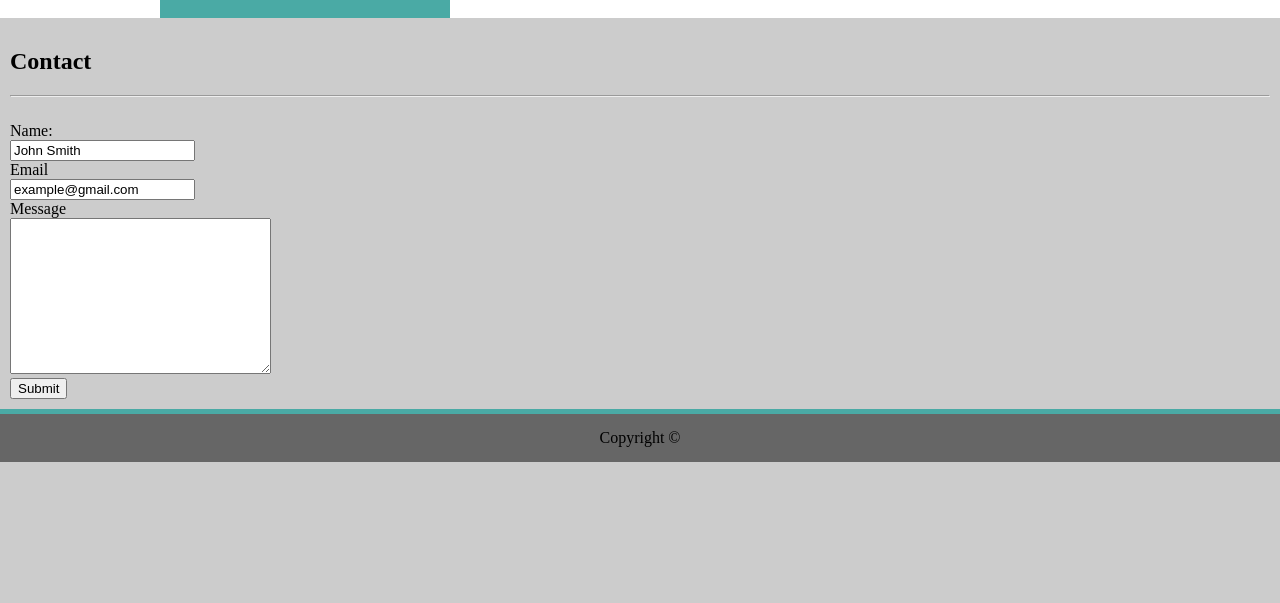
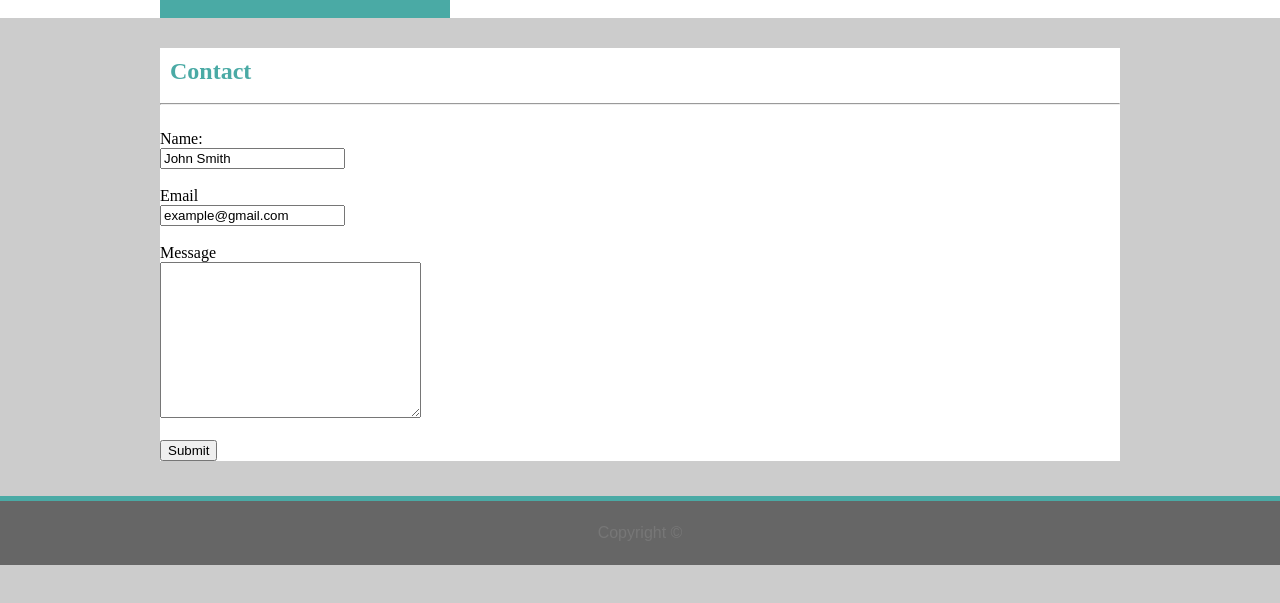
Before and after one commit to Gail-Deadwyler/Basic-Portfolio, a plain HTML site: page contact.html in a window 1280 px wide. Shown: the part 65-668 px from the top of the page. Drawn offline with Linux system fonts and the light colour scheme.

Commit message:
updated section and footer

```diff
--- a/contact.html
+++ b/contact.html
@@ -11,6 +11,7 @@
     <title>Gail Deadwyler Bio</title>
 </head>
 <body>
+    <!-- Header part -->
     <header class="header">
         <div class="navigation">
             <h1>Gail Deadwyler</h1>
@@ -23,29 +24,31 @@
         </div>
     </header>
 
-    <main>
-        <section>
-            <h1>Contact</h1>
+    <!-- section part -->
+    <section>
+        <div class='main'>
+            <h1 class="teal">Contact</h1>
             <hr>
             <form action="#">
-                <label>Name:</label>
+                <label class="name">Name:</label>
                 <br>
-                <input type="text" name="name" value="John Smith">
+                <input class="name" type="text" name="name" value="John Smith">
+                <br><br>
+                <label class="email">Email</label>
                 <br>
-                <label>Email</label>
+                <input class="email" type="text" name="email" value="example@gmail.com">
+                <br><br>
+                <label class="message">Message</label>
                 <br>
-                <input type="text" name="email" value="example@gmail.com">
-                <br>
-                <label>Message</label>
-                <br>
-                <textarea name="message" id="" cols="30" rows="10"></textarea>
-                <br>
-                <input type="submit" value="Submit">
+                <textarea class="message" name="message" id="" cols="30" rows="10"></textarea>
+                <br><br>
+                <input class="button" type="submit" value="Submit">
             </form>
-        </section>
-        <footer>
-            Copyright &copy;
-        </footer>
-    </main>
+    </section>
+
+    <!-- footer -->
+    <footer>
+        <span class="copyright">Copyright &copy;</span>
+    </footer>
 </body>
 </html>
```
